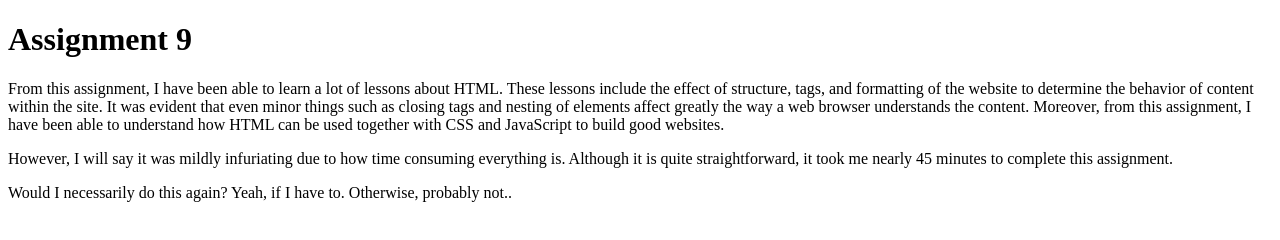
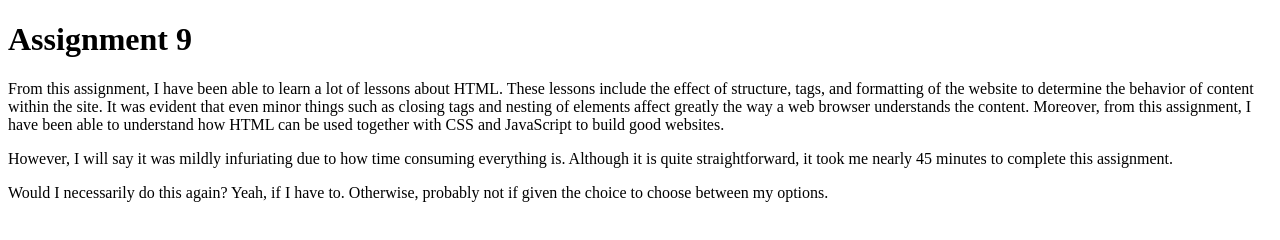
Before and after one commit to chedac123/chedac123.github.io, a plain HTML site: page Web110/assignment9.html in a window 1280 px wide. Drawn offline with Linux system fonts and the light colour scheme.

Commit message:
Update assignment9.html

```diff
--- a/Web110/assignment9.html
+++ b/Web110/assignment9.html
@@ -11,7 +11,7 @@
 
 <p>However, I will say it was mildly infuriating due to how time consuming everything is. Although it is quite straightforward, it took me nearly 45 minutes to complete this assignment.</p>
 
-<p>Would I necessarily do this again? Yeah, if I have to. Otherwise, probably not.. </p>
+<p>Would I necessarily do this again? Yeah, if I have to. Otherwise, probably not if given the choice to choose between my options. </p>
 
 </body>
 </html>
```
